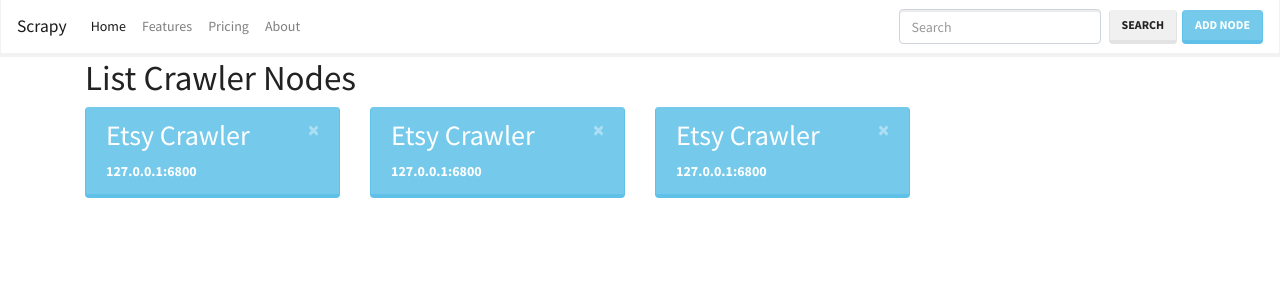
After one commit to devopszcom/scrapy-ui, a Django app: template scrapy_ui/scrapy_ui/templates/crawler/list_node.html in a window 1280 px wide. The commit adds this page. Shown: the top 300 px of the page. Run offline with Django 3.2, Linux system fonts and the light colour scheme; the template is opened without the code that fills it, so the values that code supplies are empty; some libraries are stand-ins or nearby versions.

Commit message:
add crawler node model

```diff
--- a/scrapy_ui/config/settings/base.py
+++ b/scrapy_ui/config/settings/base.py
@@ -41,6 +41,9 @@
     'django.contrib.sessions',
     'django.contrib.messages',
     'django.contrib.staticfiles',
+
+    'scrapy_ui.crawler.apps.CrawlerConfig',
+    'scrapy_ui.dashboard.apps.DashboardConfig',
 ]
 
 MIDDLEWARE = [
--- a/scrapy_ui/config/urls.py
+++ b/scrapy_ui/config/urls.py
@@ -19,8 +19,8 @@
 
 
 urlpatterns = [
-    path('', RedirectView.as_view(url="/dashboard/"), name='home'),
+    # path('', RedirectView.as_view(url="/dashboard/"), name='home'),
     path('admin/', admin.site.urls),
 
-    path('dashboard/', include(('scrapy_ui.dashboard.urls', 'dashboard'), namespace='dashboard')),
+    path('', include(('scrapy_ui.crawler.urls', 'index'), namespace='index')),
 ]
--- /dev/null
+++ b/scrapy_ui/scrapy_ui/crawler/admin.py
@@ -0,0 +1,2 @@
+from django.contrib import admin
+from . import models
--- /dev/null
+++ b/scrapy_ui/scrapy_ui/crawler/urls.py
@@ -0,0 +1,7 @@
+from django.urls import path
+
+from . import views
+
+urlpatterns = [
+    path('', views.index, name='index'),
+]
--- /dev/null
+++ b/scrapy_ui/scrapy_ui/static/css/custom.css
@@ -0,0 +1,8 @@
+.crawler-node a{
+    color: #ffffff;
+}
+
+.crawler-node a:hover{
+    text-decoration: None;
+    color: #777a75;
+}
--- a/scrapy_ui/scrapy_ui/templates/base.html
+++ b/scrapy_ui/scrapy_ui/templates/base.html
@@ -1,3 +1,5 @@
+{% load static i18n %}
+
 <!doctype html>
 <html lang="en">
 <head>
@@ -9,12 +11,17 @@
     <link rel="stylesheet" href="https://stackpath.bootstrapcdn.com/bootstrap/4.1.3/css/bootstrap.min.css"
           integrity="sha384-MCw98/SFnGE8fJT3GXwEOngsV7Zt27NXFoaoApmYm81iuXoPkFOJwJ8ERdknLPMO" crossorigin="anonymous">
 
+    <!-- Bootstrap Theme -->
+    <link rel="stylesheet" href="https://bootswatch.com/4/lumen/bootstrap.min.css">
+
+    <link rel="stylesheet" href="{% static 'css' %}/custom.css">
+
     <title>Hello, world!</title>
 </head>
 <body>
 
-<nav class="navbar navbar-expand-lg navbar-dark bg-dark">
-    <a class="navbar-brand" href="#">Navbar</a>
+<nav class="navbar navbar-expand-lg navbar-light bg-light">
+    <a class="navbar-brand" href="#">Scrapy</a>
     <button class="navbar-toggler" type="button" data-toggle="collapse" data-target="#navbarColor02"
             aria-controls="navbarColor02" aria-expanded="false" aria-label="Toggle navigation">
         <span class="navbar-toggler-icon"></span>
@@ -39,11 +46,62 @@
             <input class="form-control mr-sm-2" type="text" placeholder="Search">
             <button class="btn btn-secondary my-2 my-sm-0" type="submit">Search</button>
         </form>
+
+        <button style="margin-left: 5px" class="btn btn-info my-2 my-sm-0" data-toggle="modal"
+                data-target="#add-node-model">Add Node
+        </button>
     </div>
 </nav>
 
 <div class="container">
-    <h1>Hello World</h1>
+
+    {% block content %}
+
+
+    {% endblock %}
+
+</div>
+
+
+<!-- Modal -->
+<div class="modal fade" id="add-node-model" tabindex="-1" role="dialog" aria-labelledby="exampleModalLabel"
+     aria-hidden="true">
+    <div class="modal-dialog" role="document">
+        <div class="modal-content">
+            <form action="#" method="post">
+                <div class="modal-header">
+                    <h5 class="modal-title" id="exampleModalLabel">Add New Node</h5>
+                    <button type="button" class="close" data-dismiss="modal" aria-label="Close">
+                        <span aria-hidden="true">&times;</span>
+                    </button>
+                </div>
+                <div class="modal-body">
+
+                    <div class="form-group">
+                        <label for="name">Name</label>
+                        <input type="text" class="form-control" id="name" placeholder="">
+                    </div>
+
+                    <div class="form-group">
+                        <label for="host">Host</label>
+                        <input type="text" class="form-control" id="host" placeholder="127.0.0.1">
+                    </div>
+
+                    <div class="form-group">
+                        <label for="port">Port</label>
+                        <input type="text" class="form-control" id="port" value="6800">
+                    </div>
+
+
+                </div>
+                <div class="modal-footer">
+                    <button type="button" class="btn btn-secondary" data-dismiss="modal">Close</button>
+                    <button type="submit" class="btn btn-primary">Save changes</button>
+                </div>
+
+            </form>
+        </div>
+    </div>
 </div>
 
 
--- /dev/null
+++ b/scrapy_ui/scrapy_ui/templates/crawler/list_node.html
@@ -0,0 +1,39 @@
+{% extends "base.html" %}
+{% load static i18n %}
+
+{% block content %}
+<h1>List Crawler Nodes</h1>
+<div class="row">
+    <div class="col-md-3">
+        <div class="alert alert-dismissible alert-info crawler-node">
+            <button type="button" class="close" data-dismiss="alert">&times;</button>
+            <a href="">
+                <h2>Etsy Crawler</h2>
+                <strong>127.0.0.1:6800</strong>
+            </a>
+        </div>
+    </div>
+
+    <div class="col-md-3">
+        <div class="alert alert-dismissible alert-info crawler-node">
+            <button type="button" class="close" data-dismiss="alert">&times;</button>
+            <a href="">
+                <h2>Etsy Crawler</h2>
+                <strong>127.0.0.1:6800</strong>
+            </a>
+        </div>
+    </div>
+
+    <div class="col-md-3">
+        <div class="alert alert-dismissible alert-info crawler-node">
+            <button type="button" class="close" data-dismiss="alert">&times;</button>
+            <a href="">
+                <h2>Etsy Crawler</h2>
+                <strong>127.0.0.1:6800</strong>
+            </a>
+        </div>
+    </div>
+
+</div>
+
+{% endblock %}
```
Also changed, not shown: scrapy_ui/scrapy_ui/crawler/apps.py (added, +13 -0 lines), scrapy_ui/scrapy_ui/crawler/models.py (added, +11 -0 lines), scrapy_ui/scrapy_ui/crawler/views.py (added, +9 -0 lines), scrapy_ui/scrapy_ui/crawler/__init__.py (added), scrapy_ui/scrapy_ui/crawler/migrations/__init__.py (added).
